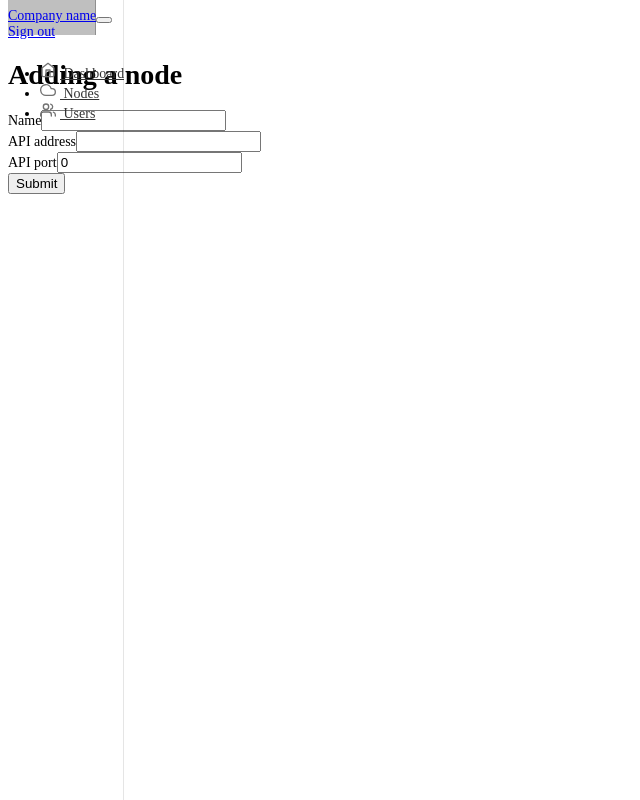
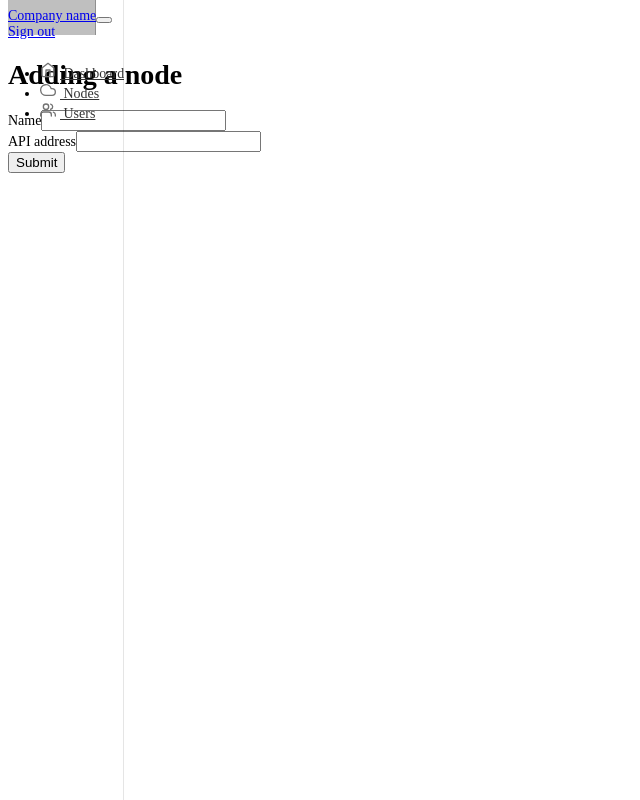
Before and after one commit to BioniCosmos/aegle-web, a Vue app: page /node in a window 1280 px wide. Shown: the whole page, without its empty margins (0-640 px from the left). Built offline with nearby package versions, Linux system fonts and the light colour scheme.

Commit message:
Remove the `apiPort` for `Node`

```diff
--- a/src/stores/node.ts
+++ b/src/stores/node.ts
@@ -6,7 +6,6 @@ export const useNodeStore = defineStore('node', () => {
   const node: Node = reactive({
     name: '',
     apiAddress: '',
-    apiPort: 0,
   })
   const isToInsertNode = ref(true)
   return { node, isToInsertNode }
--- a/src/views/NodeEditorView.vue
+++ b/src/views/NodeEditorView.vue
@@ -15,7 +15,6 @@ const props = reactive({
 let data: Node = reactive({
   name: '',
   apiAddress: '',
-  apiPort: 0,
 })
 
 async function submit() {
@@ -67,10 +66,6 @@ if (isToInsertNode.value) {
       <label for="api-address" class="form-label">API address</label>
       <input type="text" class="form-control" id="api-address" required v-model="data.apiAddress">
     </div>
-    <div class="mb-3">
-      <label for="api-port" class="form-label">API port</label>
-      <input type="number" class="form-control" id="api-port" required v-model="data.apiPort">
-    </div>
     <button class="btn btn-primary">Submit</button>
   </form>
 </template>
--- a/src/views/NodeView.vue
+++ b/src/views/NodeView.vue
@@ -9,7 +9,6 @@ export interface Node {
   id?: string
   name: string
   apiAddress: string
-  apiPort: number
 }
 
 interface Inbound {
@@ -54,7 +53,6 @@ onMounted(async () => {
         <tr>
           <th scope="col">Name</th>
           <th scope="col">API address</th>
-          <th scope="col">API port</th>
           <th scope="col">Inbounds</th>
         </tr>
       </thead>
@@ -62,7 +60,6 @@ onMounted(async () => {
         <tr v-for="node in nodes" @click="toUpdateNode(node)">
           <td>{{ node.name }}</td>
           <td>{{ node.apiAddress }}</td>
-          <td>{{ node.apiPort }}</td>
           <td>
             <a v-for="inbound in inbounds.get(node.id!)">{{ inbound.name }}</a>
           </td>
```
